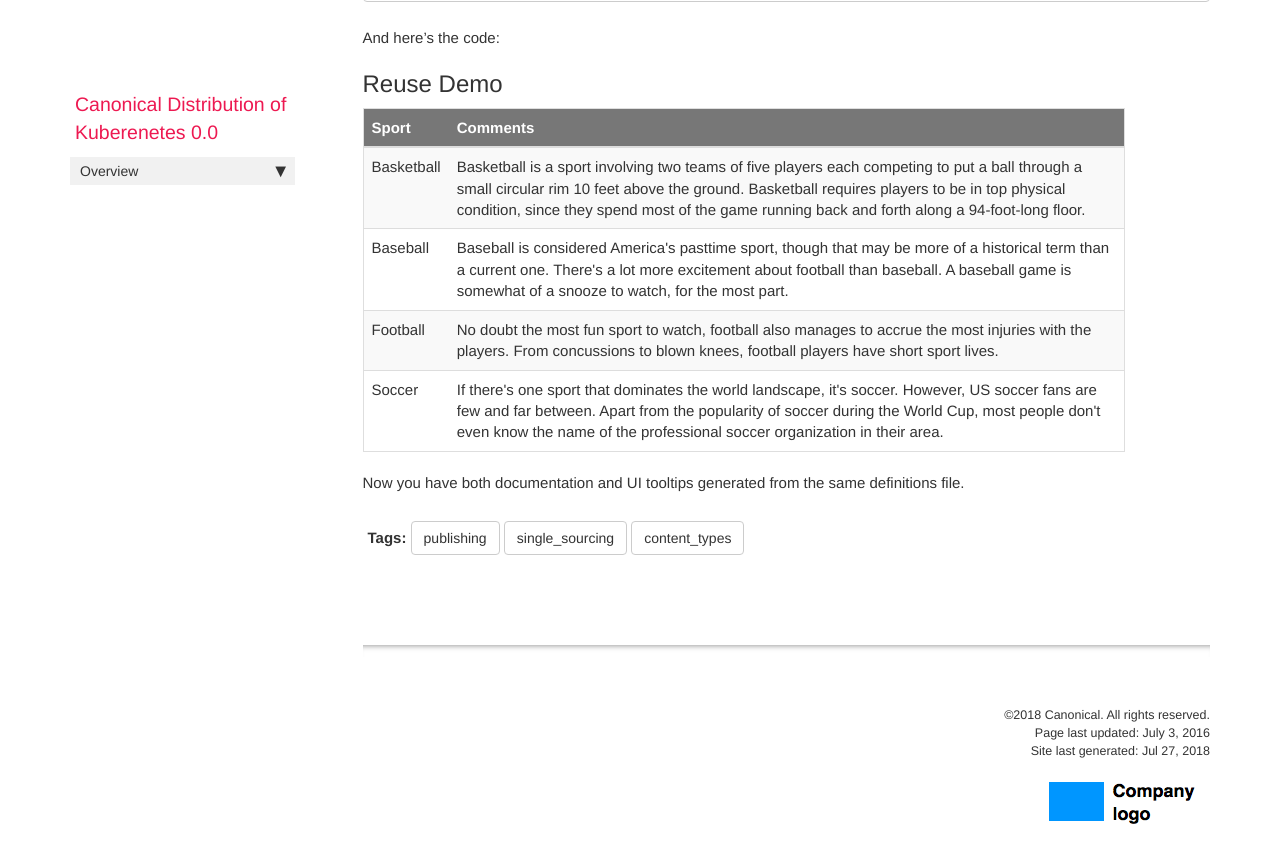
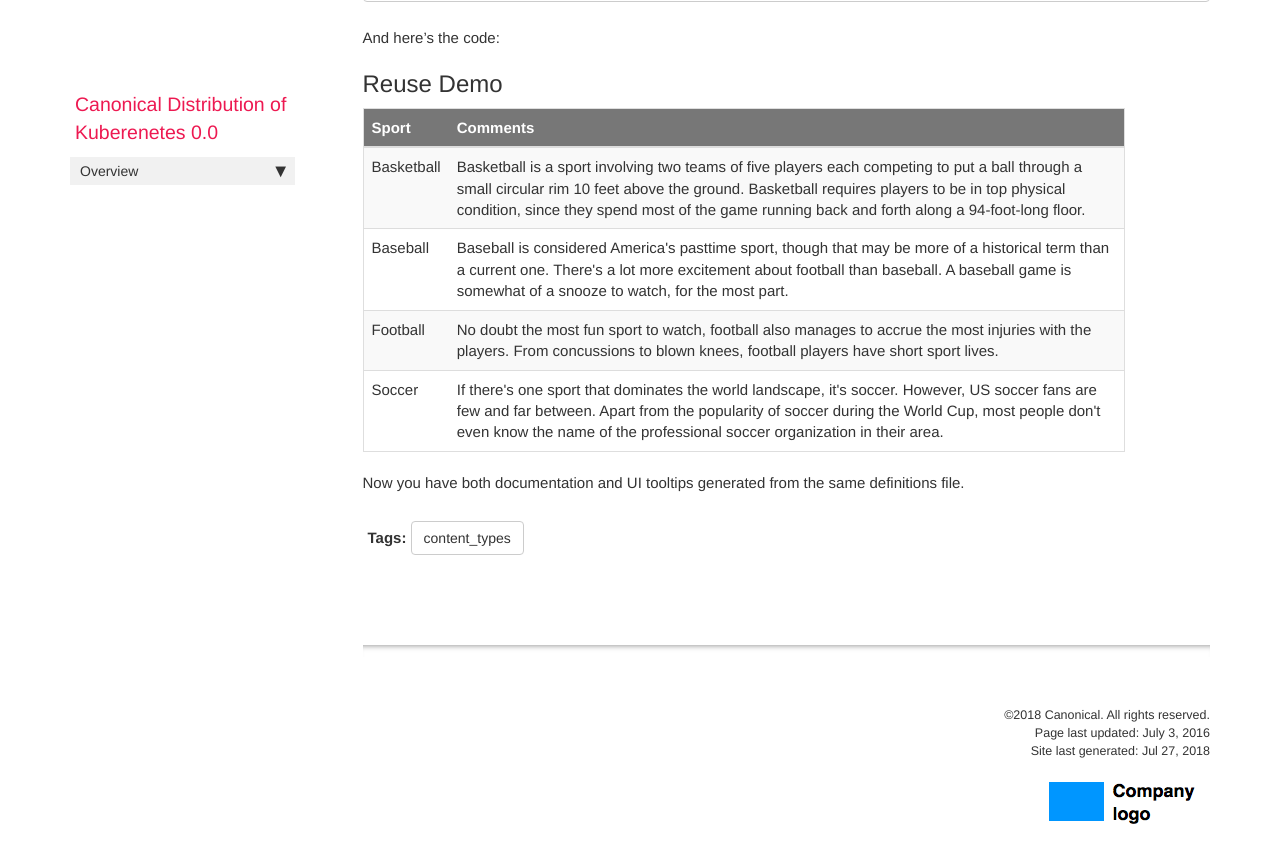
Before and after one commit to evilnick/testpage, a Jekyll site: the page built from pages/mydoc/mydoc_help_api.md, in a window 1280 px wide and 900 px high, scrolled down 8099 px. Shown: the top 863 px of the window. Built offline with Jekyll 4.4.1, drawn with Linux system fonts in a browser that asks for light colours; nearby versions of some CDN libraries; comment, search, counter and statistics services are not loaded.

Commit message:
Update tags.yml

```diff
--- a/_data/tags.yml
+++ b/_data/tags.yml
@@ -5,9 +5,9 @@ allowed-tags:
   - getting_started
   - content_types
   - navigation
-  - formatting
-  - publishing
-  - single_sourcing
+  - install
+  - troubleshooting
+  - lxd
   - special_layouts
   - collaboration
   - news
```
